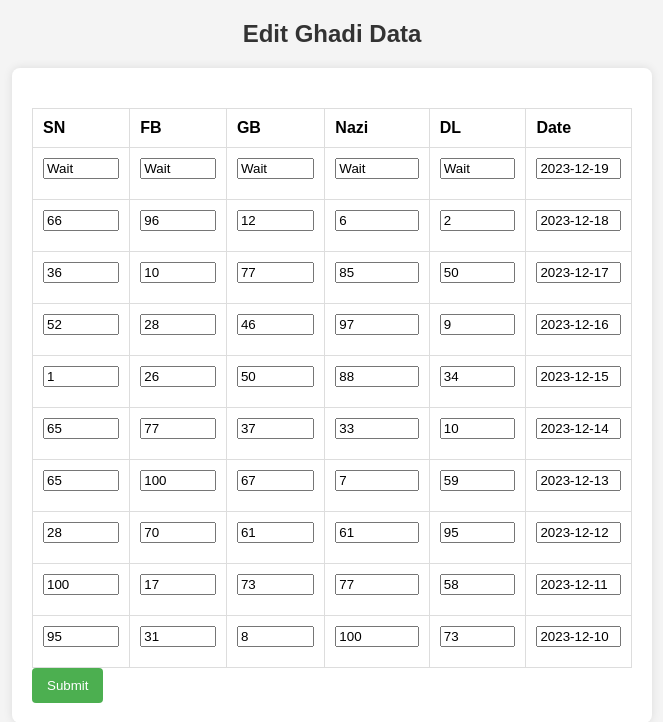
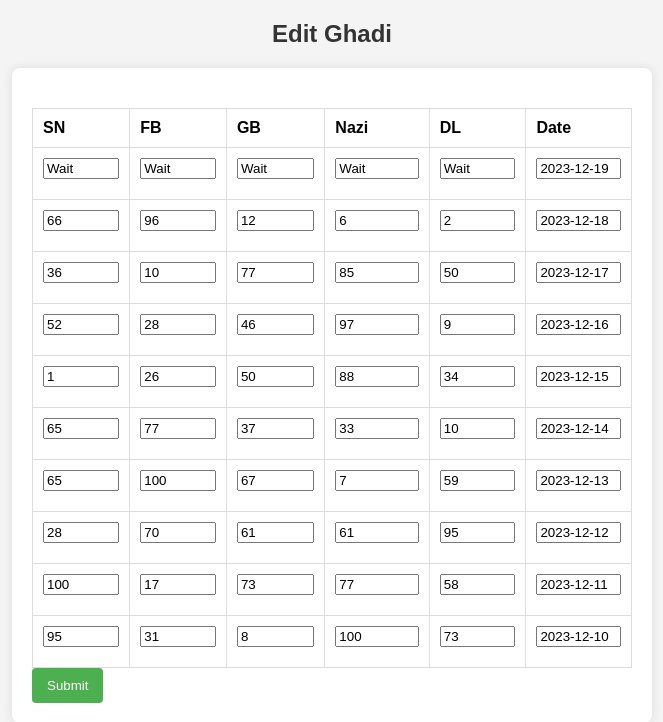
Before and after one commit to Ankit3012/1inde, a Django app: page /edit-all/ in a window 1280 px wide. Shown: the top 722 px of the page, without its empty margins (308-971 px from the left). Run offline with Django 3.2, Linux system fonts and the light colour scheme; data comes from the database, SQL or seed files in the repository; both versions use the stored data as it was after the commit.

Commit message:
third commit

```diff
--- a/templates/diclare.html
+++ b/templates/diclare.html
@@ -74,7 +74,7 @@
     </style>
 </head>
 <body>
-    <h2>Edit Ghadi Data</h2>
+    <h2>Edit Ghadi</h2>
     <form method="post" action="{% url 'edit_all_ghadi' %}">
         {% csrf_token %}
         <table>
```
Also changed, not shown: db.sqlite3.
